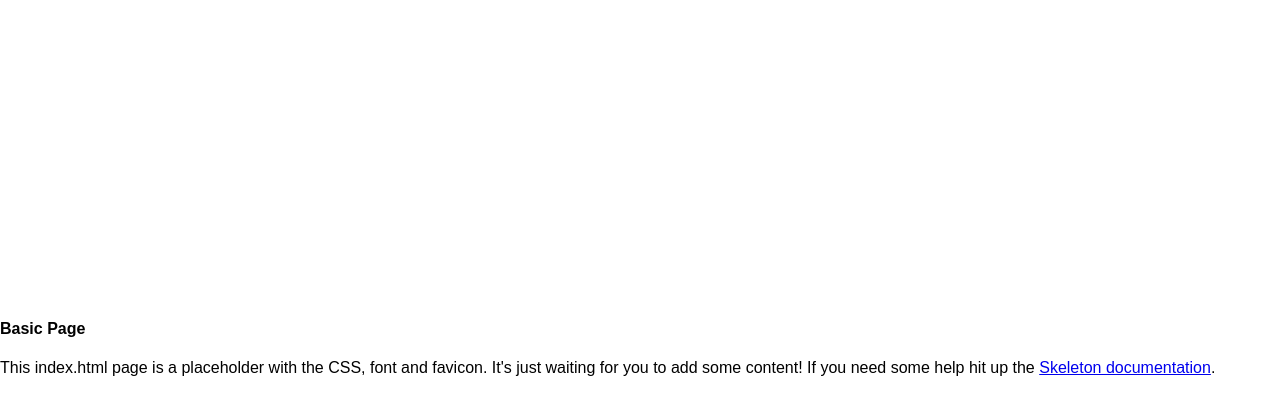
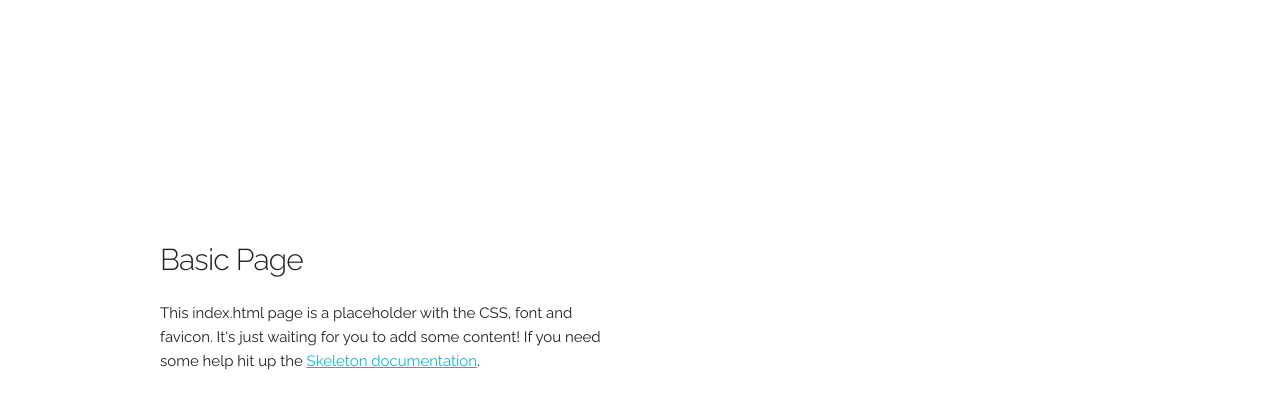
Before and after one commit to PeterKuralt/docker-nginx-flask-uwsgi-skeleton, a Flask app: page /test in a window 1280 px wide. Shown: the top 415 px of the page. Run offline with Flask 2, Linux system fonts and the light colour scheme.

Commit message:
Update index.html

```diff
--- a/app/templates/index.html
+++ b/app/templates/index.html
@@ -20,11 +20,11 @@
   <!-- CSS
   –––––––––––––––––––––––––––––––––––––––––––––––––– -->
   <link rel="stylesheet" href="../static/css/normalize.css">
-  <link rel="stylesheet" href="../static/css/normalize.css">
+  <link rel="stylesheet" href="../static/css/skeleton.css">
 
   <!-- Favicon
   –––––––––––––––––––––––––––––––––––––––––––––––––– -->
-  <link rel="icon" type="image/png" href="images/favicon.png">
+  <link rel="icon" type="image/png" href="../images/favicon.png">
 
 </head>
 <body>
```
